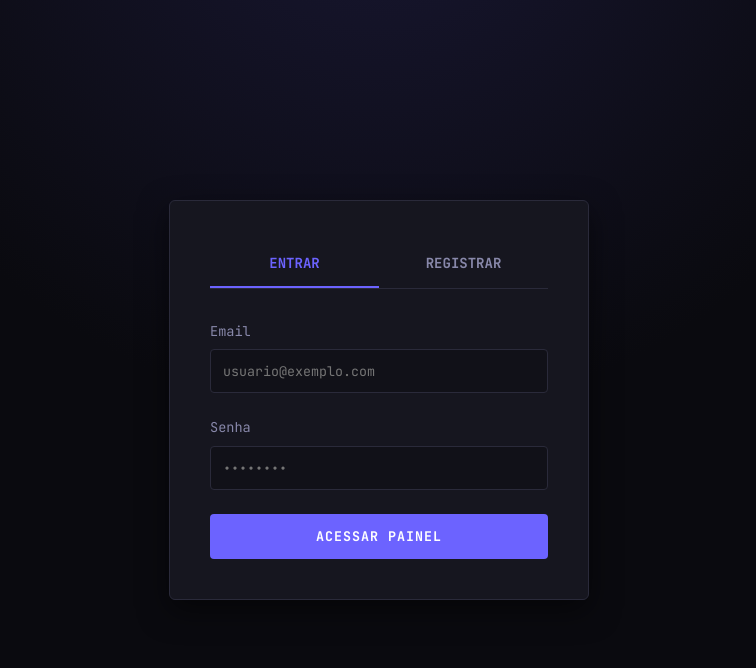
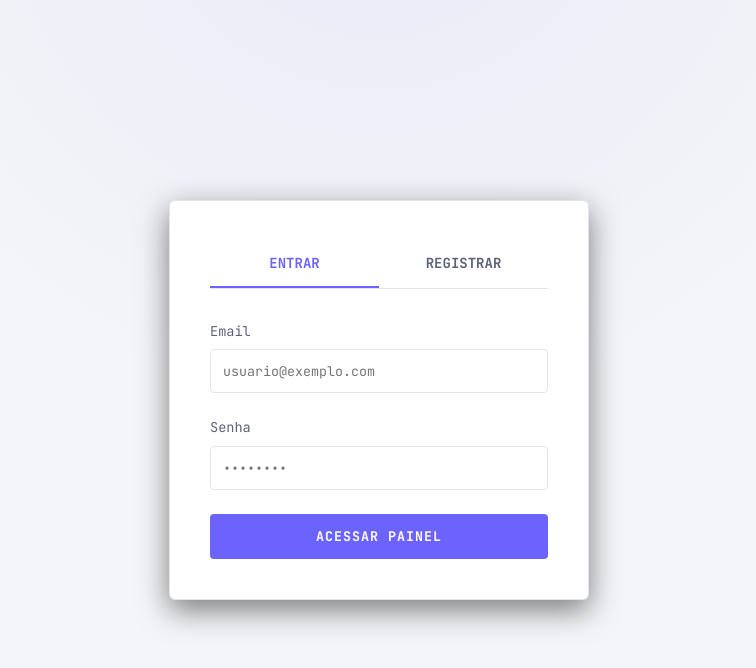
Before and after one commit to AdmilsonJr/newkanbansabadoprof2, a website: page public/index.html in a window 1280 px wide. Shown: the whole page, without its empty margins (261-1017 px from the left). Drawn offline with Linux system fonts and the light colour scheme.

Commit message:
style: update to soft light pastel color palette

```diff
--- a/public/index.html
+++ b/public/index.html
@@ -8,21 +8,21 @@
     @import url('https://fonts.googleapis.com/css2?family=JetBrains+Mono:wght@400;700&display=swap');
 
     :root {
-      /* Color Palette from Requirements */
-      --bg-primary: #0a0a0f;
-      --bg-secondary: #111118;
-      --bg-card: #16161f;
-      --bg-hover: #1e1e2a;
-      --border: #2a2a3a;
+      /* Soft Light Color Palette */
+      --bg-primary: #f4f5f8;
+      --bg-secondary: #ffffff;
+      --bg-card: #ffffff;
+      --bg-hover: #f1f3f7;
+      --border: #e2e5ec;
       --accent: #6c63ff;
-      --accent-dim: rgba(108, 99, 255, 0.15);
-      --text-primary: #e8e8f0;
-      --text-secondary: #8888aa;
-      --text-muted: #55556a;
-      --danger: #ff4444;
-      --danger-dim: rgba(255, 68, 68, 0.12);
-      --success: #22c55e;
-      --warning: #f59e0b;
+      --accent-dim: rgba(108, 99, 255, 0.08);
+      --text-primary: #2d3142;
+      --text-secondary: #5c627a;
+      --text-muted: #9ba1b4;
+      --danger: #e63946;
+      --danger-dim: rgba(230, 57, 70, 0.08);
+      --success: #2a9d8f;
+      --warning: #f4a261;
 
       --font-mono: 'JetBrains Mono', monospace;
     }
@@ -417,9 +417,9 @@
       letter-spacing: 0.5px;
     }
 
-    .priority-low { background: rgba(59, 130, 246, 0.15); color: #60a5fa; border: 1px solid rgba(59, 130, 246, 0.3); }
-    .priority-medium { background: rgba(245, 158, 11, 0.15); color: #fbbf24; border: 1px solid rgba(245, 158, 11, 0.3); }
-    .priority-high { background: rgba(239, 68, 68, 0.15); color: #f87171; border: 1px solid rgba(239, 68, 68, 0.3); }
+    .priority-low { background: #eef2ff; color: #4f46e5; border: 1px solid #c7d2fe; }
+    .priority-medium { background: #fffbeb; color: #b45309; border: 1px solid #fde68a; }
+    .priority-high { background: #fef2f2; color: #b91c1c; border: 1px solid #fecaca; }
 
     .badge-overdue {
       background: var(--danger);
@@ -491,7 +491,7 @@
     .modal-overlay {
       position: fixed;
       top: 0; left: 0; right: 0; bottom: 0;
-      background: rgba(0,0,0,0.8);
+      background: rgba(15, 23, 42, 0.35);
       display: none;
       align-items: center;
       justify-content: center;
@@ -863,6 +863,7 @@
       }
     }
 
+    // ----- DASHBOARD RENDERING -----
     function renderDashboard() {
       const total = currentTasks.length;
       const doing = currentTasks.filter(t => t.status === 'doing').length;
@@ -875,6 +876,7 @@
       document.getElementById('count-overdue').innerText = overdue;
     }
 
+    // ----- KANBAN RENDERING -----
     function renderKanban() {
       const cols = { todo: [], doing: [], done: [] };
       currentTasks.forEach(t => {
```
